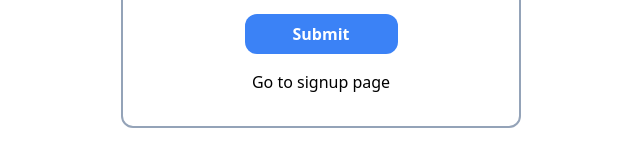
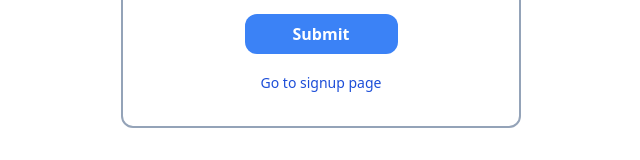
Before and after one commit to rodjosh/games-catalogue, a React (Create React App) app in the folder client/: page /login in a window 1280 px wide. Shown: the part 462-622 px from the top of the page, without its empty margins (319-959 px from the left). Built offline with nearby package versions, Linux system fonts and the light colour scheme.

Commit message:
New compiled styles

```diff
--- a/client/src/index.css
+++ b/client/src/index.css
@@ -696,6 +696,11 @@ Ensure the default browser behavior of the `hidden` attribute.
   line-height: 2rem;
 }
 
+.text-sm {
+  font-size: 0.875rem;
+  line-height: 1.25rem;
+}
+
 .font-semibold {
   font-weight: 600;
 }
@@ -713,14 +718,19 @@ Ensure the default browser behavior of the `hidden` attribute.
   color: rgb(31 41 55 / var(--tw-text-opacity));
 }
 
+.text-slate-700 {
+  --tw-text-opacity: 1;
+  color: rgb(51 65 85 / var(--tw-text-opacity));
+}
+
 .text-white {
   --tw-text-opacity: 1;
   color: rgb(255 255 255 / var(--tw-text-opacity));
 }
 
-.text-slate-700 {
+.text-blue-700 {
   --tw-text-opacity: 1;
-  color: rgb(51 65 85 / var(--tw-text-opacity));
+  color: rgb(29 78 216 / var(--tw-text-opacity));
 }
 
 .transition {
```
